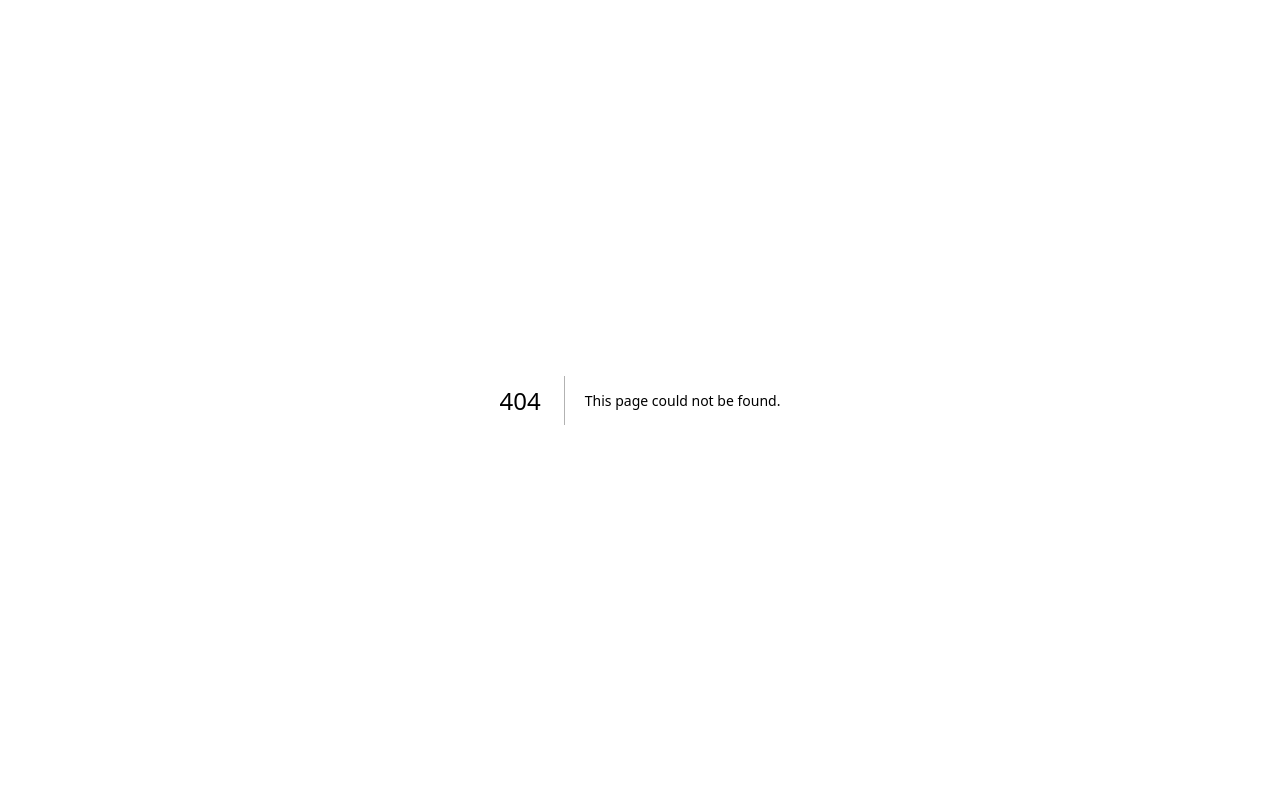
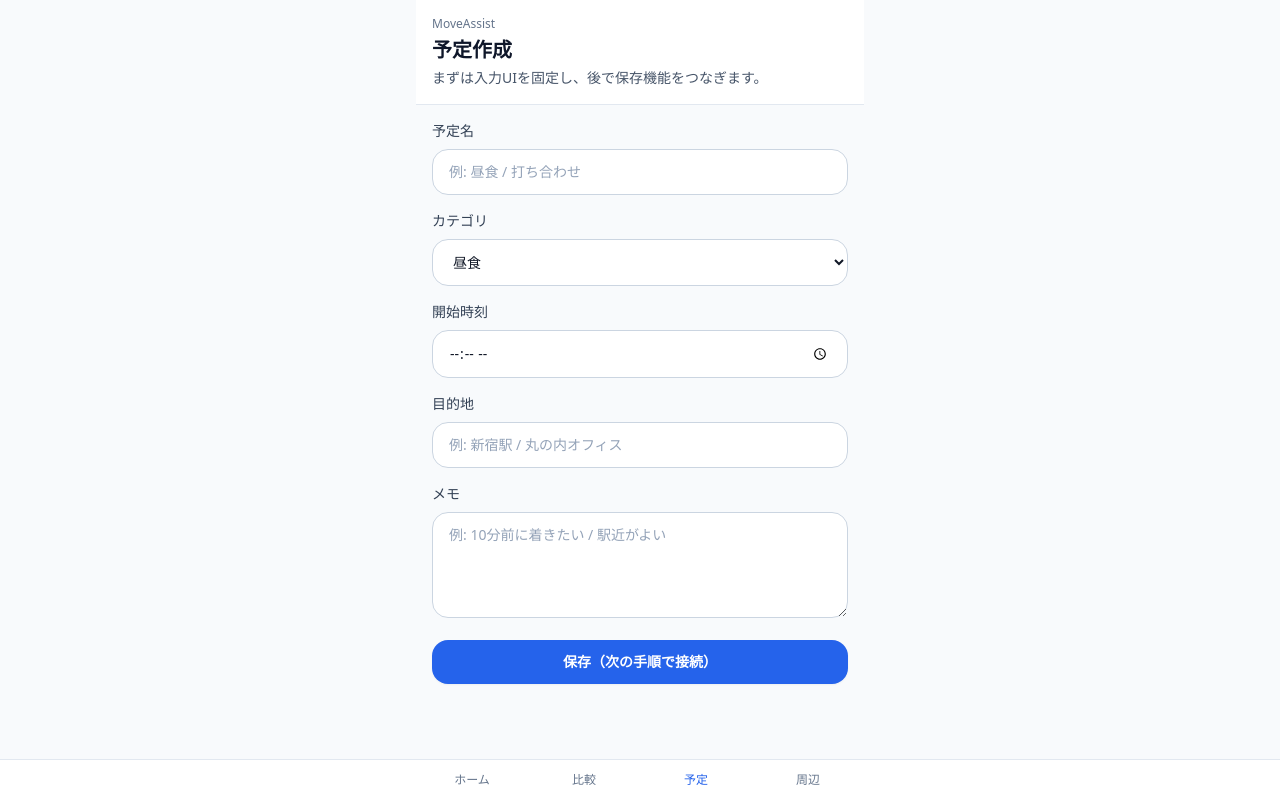
Before and after one commit to takuyayamada1982/seikastu, a Next.js app in the folder move-assist/: page /schedules/new in a window 1280 px wide. Before the commit this address had no page. Built offline with nearby package versions, Linux system fonts and the light colour scheme.

Commit message:
Create page.tsx

```diff
--- /dev/null
+++ b/move-assist/src/app/schedules/new/page.tsx
@@ -0,0 +1,65 @@
+import AppShell from "@/components/ui/AppShell";
+
+const categories = ["昼食", "カフェ", "会議", "通院", "買い物", "送迎", "手続き"];
+
+export default function ScheduleNewPage() {
+  return (
+    <AppShell
+      title="予定作成"
+      description="まずは入力UIを固定し、後で保存機能をつなぎます。"
+    >
+      <form className="space-y-4">
+        <div>
+          <label className="mb-2 block text-sm font-medium text-slate-700">予定名</label>
+          <input
+            type="text"
+            placeholder="例: 昼食 / 打ち合わせ"
+            className="w-full rounded-2xl border border-slate-300 bg-white px-4 py-3 text-sm outline-none placeholder:text-slate-400"
+          />
+        </div>
+
+        <div>
+          <label className="mb-2 block text-sm font-medium text-slate-700">カテゴリ</label>
+          <select className="w-full rounded-2xl border border-slate-300 bg-white px-4 py-3 text-sm outline-none">
+            {categories.map((category) => (
+              <option key={category}>{category}</option>
+            ))}
+          </select>
+        </div>
+
+        <div>
+          <label className="mb-2 block text-sm font-medium text-slate-700">開始時刻</label>
+          <input
+            type="time"
+            className="w-full rounded-2xl border border-slate-300 bg-white px-4 py-3 text-sm outline-none"
+          />
+        </div>
+
+        <div>
+          <label className="mb-2 block text-sm font-medium text-slate-700">目的地</label>
+          <input
+            type="text"
+            placeholder="例: 新宿駅 / 丸の内オフィス"
+            className="w-full rounded-2xl border border-slate-300 bg-white px-4 py-3 text-sm outline-none placeholder:text-slate-400"
+          />
+        </div>
+
+        <div>
+          <label className="mb-2 block text-sm font-medium text-slate-700">メモ</label>
+          <textarea
+            rows={4}
+            placeholder="例: 10分前に着きたい / 駅近がよい"
+            className="w-full rounded-2xl border border-slate-300 bg-white px-4 py-3 text-sm outline-none placeholder:text-slate-400"
+          />
+        </div>
+
+        <button
+          type="button"
+          className="w-full rounded-2xl bg-blue-600 px-4 py-3 text-sm font-semibold text-white shadow-sm"
+        >
+          保存（次の手順で接続）
+        </button>
+      </form>
+    </AppShell>
+  );
+}
```
